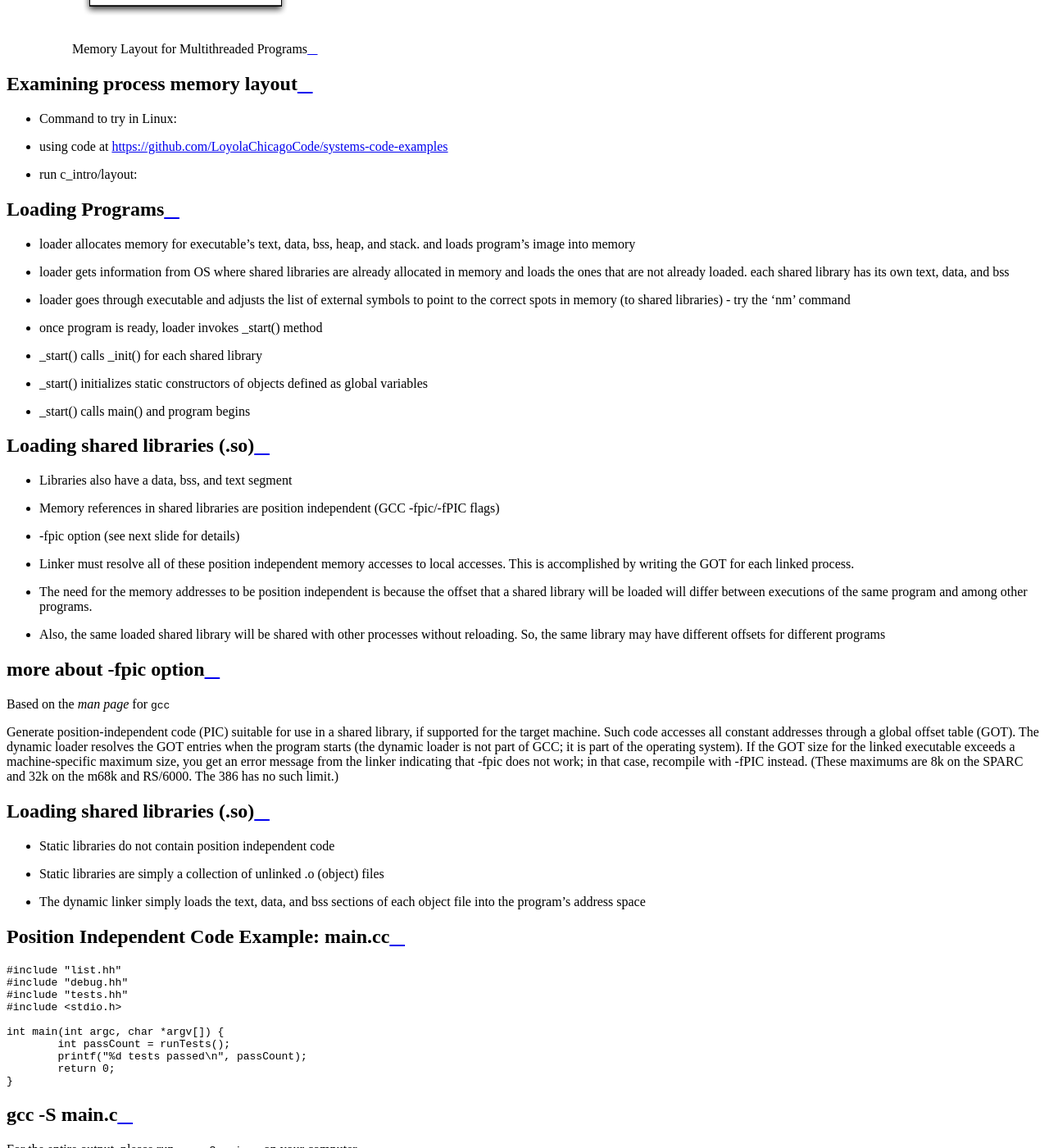
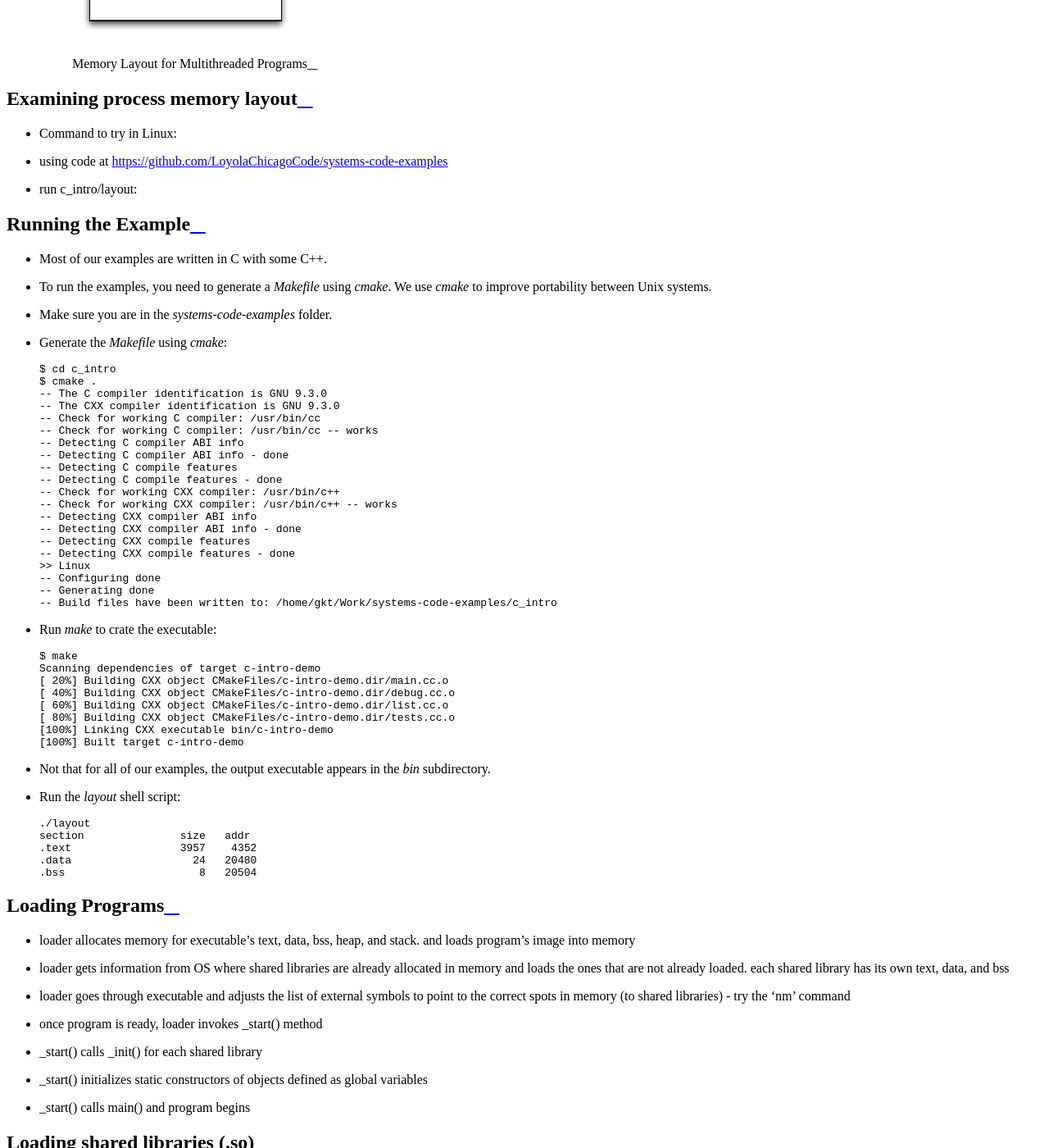
Before and after one commit to LoyolaChicagoBooks/operatingsystems, a Sphinx documentation site: the page built from source/processes.rst, in a window 1280 px wide and 1400 px high, scrolled down 3477 px. Shown: the whole window at 82% size. Built offline with Sphinx 7.4.7 and the Read the Docs theme 2.0.0, drawn with Linux system fonts in a browser that asks for light colours.

Commit message:
update processes layout example

```diff
--- a/source/processes.rst
+++ b/source/processes.rst
@@ -81,6 +81,60 @@ Examining process memory layout
    https://github.com/LoyolaChicagoCode/systems-code-examples
 
 -  run c\_intro/layout:
+
+Running the Example
+---------------------
+
+-  Most of our examples are written in C with some C++.
+
+-  To run the examples, you need to generate a `Makefile` using `cmake`. We use `cmake` to improve portability between Unix systems.
+
+-  Make sure you are in the `systems-code-examples` folder.
+
+-  Generate the `Makefile` using `cmake`::
+
+     $ cd c_intro
+     $ cmake .
+     -- The C compiler identification is GNU 9.3.0
+     -- The CXX compiler identification is GNU 9.3.0
+     -- Check for working C compiler: /usr/bin/cc
+     -- Check for working C compiler: /usr/bin/cc -- works
+     -- Detecting C compiler ABI info
+     -- Detecting C compiler ABI info - done
+     -- Detecting C compile features
+     -- Detecting C compile features - done
+     -- Check for working CXX compiler: /usr/bin/c++
+     -- Check for working CXX compiler: /usr/bin/c++ -- works
+     -- Detecting CXX compiler ABI info
+     -- Detecting CXX compiler ABI info - done
+     -- Detecting CXX compile features
+     -- Detecting CXX compile features - done
+     >> Linux
+     -- Configuring done
+     -- Generating done
+     -- Build files have been written to: /home/gkt/Work/systems-code-examples/c_intro
+
+
+-  Run `make` to crate the executable::
+
+     $ make
+     Scanning dependencies of target c-intro-demo
+     [ 20%] Building CXX object CMakeFiles/c-intro-demo.dir/main.cc.o
+     [ 40%] Building CXX object CMakeFiles/c-intro-demo.dir/debug.cc.o
+     [ 60%] Building CXX object CMakeFiles/c-intro-demo.dir/list.cc.o
+     [ 80%] Building CXX object CMakeFiles/c-intro-demo.dir/tests.cc.o
+     [100%] Linking CXX executable bin/c-intro-demo
+     [100%] Built target c-intro-demo
+
+-  Not that for all of our examples, the output executable appears in the `bin` subdirectory.
+
+-  Run the `layout` shell script::
+
+     ./layout
+     section               size   addr
+     .text                 3957    4352
+     .data                   24   20480
+     .bss                     8   20504
 
 Loading Programs
 ----------------
```
